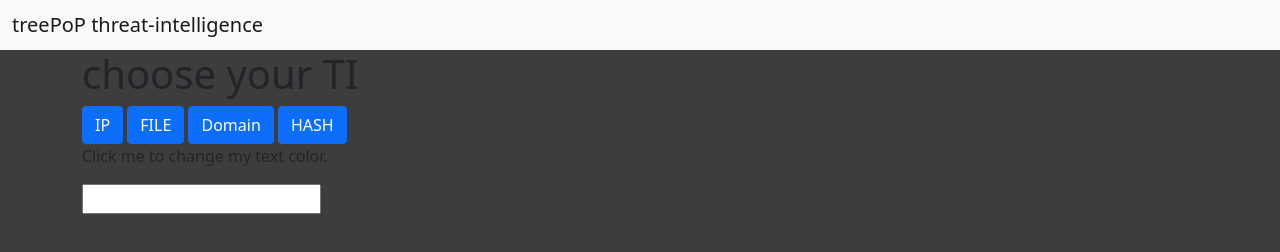
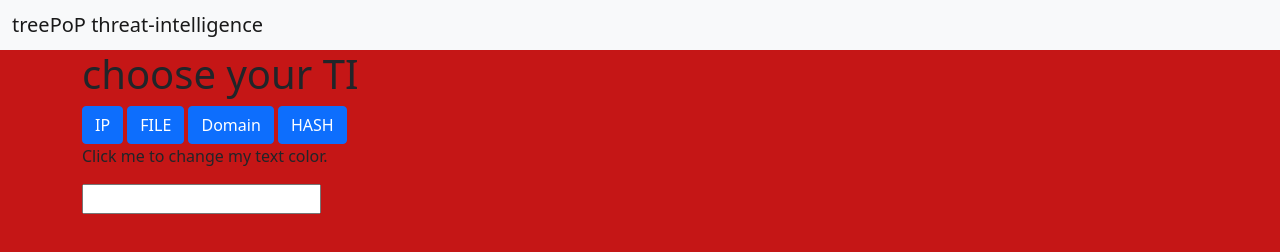
Before and after one commit to caloneli/threat-intelligence, a plain HTML site: page index.html in a window 1280 px wide. Drawn offline with nearby package versions, Linux system fonts and the light colour scheme.

Commit message:
Update StyleSheet1.css

```diff
--- a/StyleSheet1.css
+++ b/StyleSheet1.css
@@ -1,5 +1,5 @@
 body {
-    background: #3d3d3d;
+    background: #c51616;
 }
 .container{
 
```
